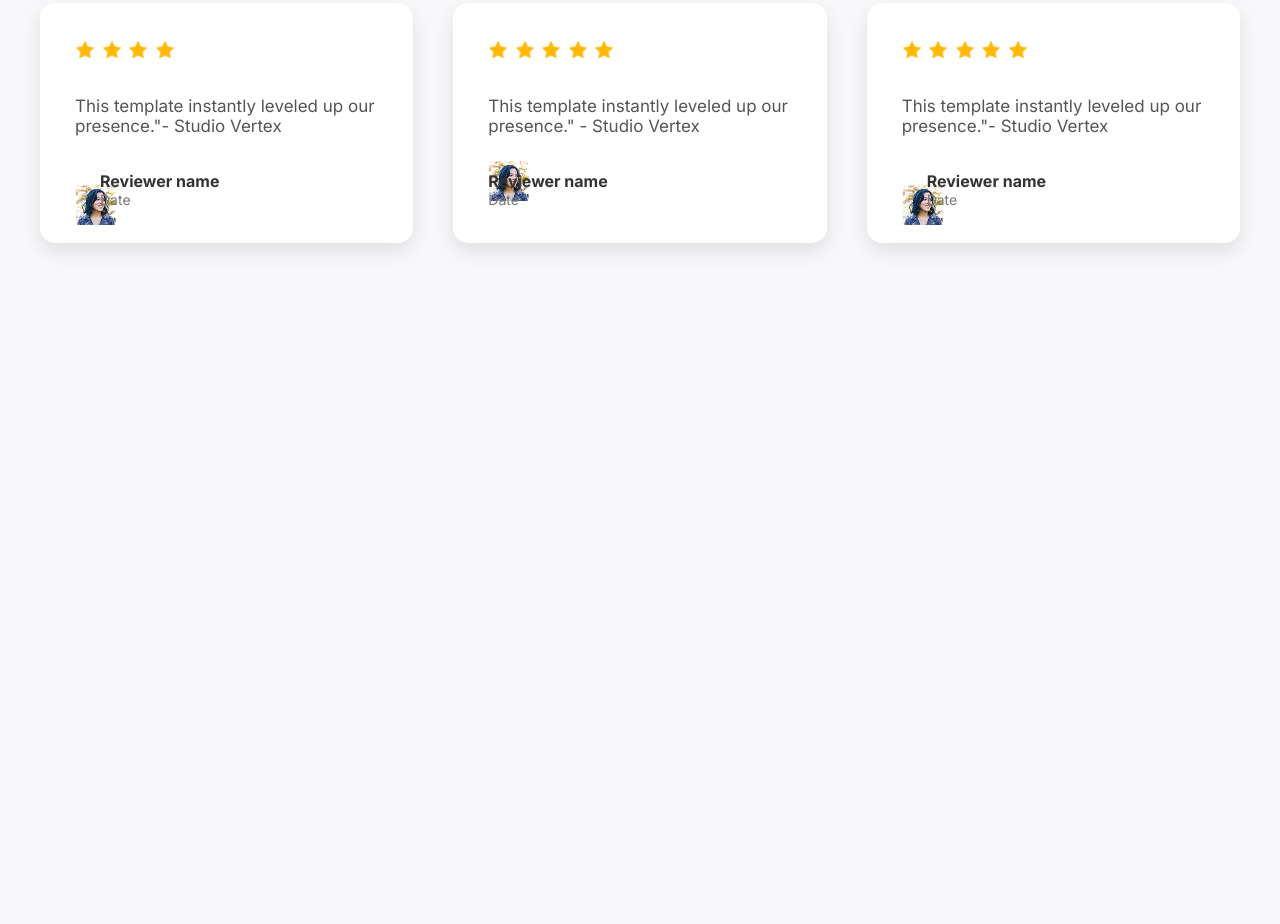
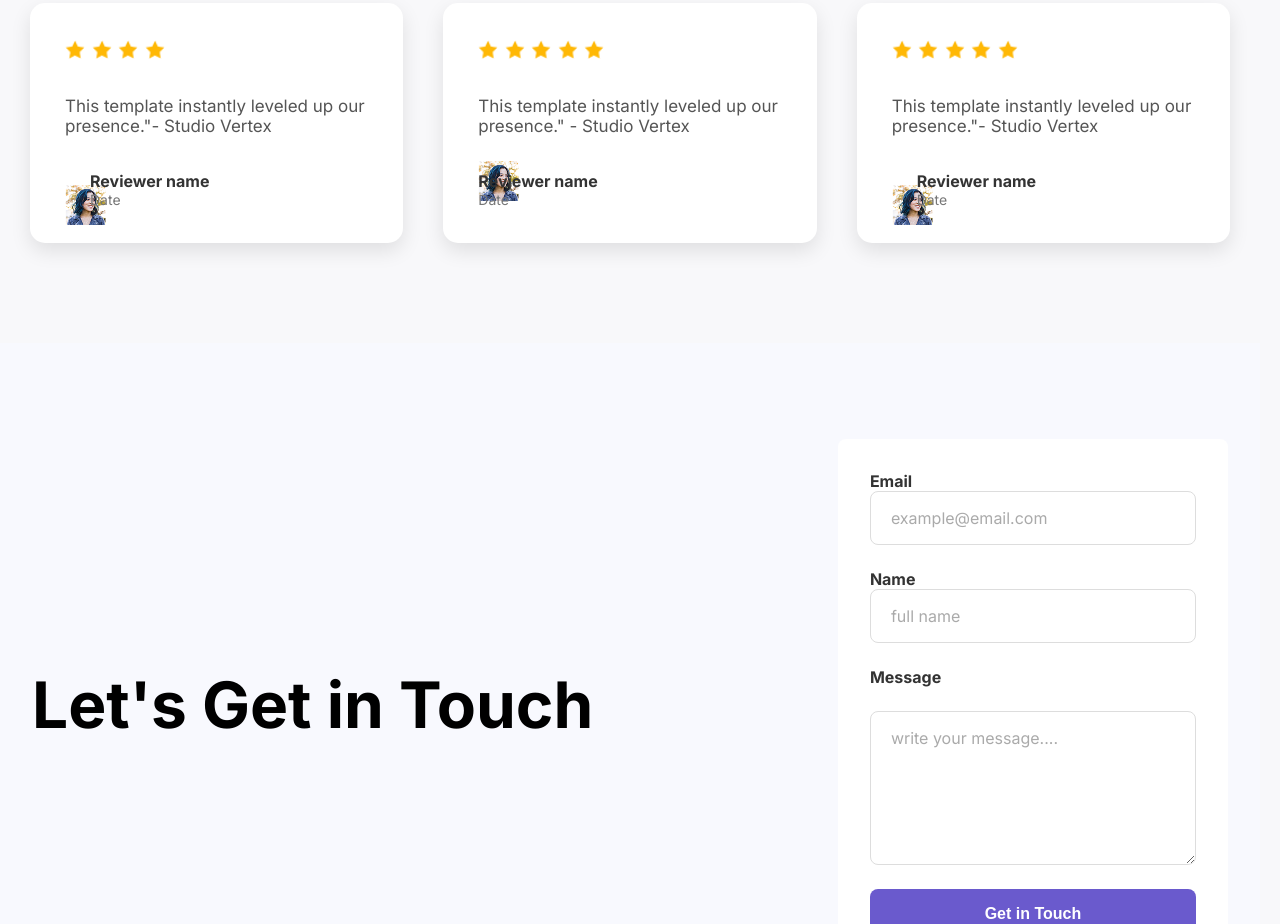
Before and after one commit to Nazifah-The-G/Ui-template-website, a plain HTML site: page index.html in a window 1280 px wide. Shown: the part 1876-2800 px from the top of the page. Before the commit the page ends 2219 px from the top, so only its background shows below. Drawn offline with Linux system fonts and the light colour scheme.

Commit message:
added newsletter section

```diff
--- a/index.html
+++ b/index.html
@@ -110,3 +110,29 @@
          </div>
      </div>
  </section>
+ <section class="newsletter-section">
+    <div class="newsletter-container">
+        <div class="newsletter-text">
+            <h2>Let's Get in Touch</h2>
+        </div>
+
+        <div class="newsletter-form-container">
+            <form action="" method="" class="newsletter-form">
+
+                <div class="form-group">
+                    <label for="email" class="sr-only">Email</label>
+                    <input type="email" id="email" name="email" placeholder="example@email.com">
+                </div>
+
+                <div class="form-group">
+                    <label for="name" class="sr-only">Name</label>
+                    <input type="text" id="name" name="name" placeholder="full name" required>
+                </div>
+    <label for="message" class="sr-only">Message</label>
+                    <textarea id="message" name="message" placeholder="write your message...." rows="6" ></textarea>
+
+                <button type="submit" class="submit-button">Get in Touch</button>
+            </form>
+        </div>
+    </div>
+</section>
--- a/style.css
+++ b/style.css
@@ -263,3 +263,97 @@ object-fit:cover;
     font-size: 14px;
     color: #777;
 }
+/*Newsletter-Section*/
+body {
+    margin-right: 20px;
+    padding: 0;
+}
+
+.newsletter-section {
+    display: flex;
+    justify-content: center;
+    align-items: center;
+    background-color: #f8f9fe;
+    padding: 6em 0;
+
+}
+
+.newsletter-container {
+    display: flex;
+    justify-content: space-between;
+    align-items: center;
+    max-width: 1200px;
+    width: 100%;
+    padding: 0 2rem;
+}
+
+.newsletter-text {
+
+    padding-right: 4rem;
+    text-align: left;
+}
+
+.newsletter-text h2 {
+    font-size: 4rem;
+    font-weight: 800;
+    line-height: 1.1;
+    color: #000;
+    margin: 0;
+}
+
+.newsletter-form-container {
+    background-color: #ffffff;
+    padding: 2rem;
+    border-radius: 8px;
+}
+
+.newsletter-form {
+    display: flex;
+    flex-direction: column;
+    gap: 1.5rem;
+}
+
+.form-group {
+    width: 100%;
+}
+
+.sr-only {
+    font-weight:bold;
+     border: 0;
+}
+
+input[type="email"],
+input[type="text"],
+textarea {
+    width: 100%;
+    padding: 1em 1.25em;
+    border: 1px solid #ddd;
+    border-radius: 8px;
+    font-size: 1rem;
+    font-family: inherit;
+    box-sizing: border-box;
+    color: #333;
+    background-color: #fff;
+}
+
+input::placeholder,
+textarea::placeholder {
+    color: #aaa;
+    font-size: 1em;
+}
+.submit-button {
+    background-color: #6a5acd;
+    color: #fff;
+    padding: 1rem 2rem;
+    border: none;
+    border-radius: 8px;
+    font-size: 1em;
+    font-weight: 600;
+    cursor: pointer;
+
+}
+
+.submit-button:hover {
+    background-color: #584a9e;
+
+}
```
